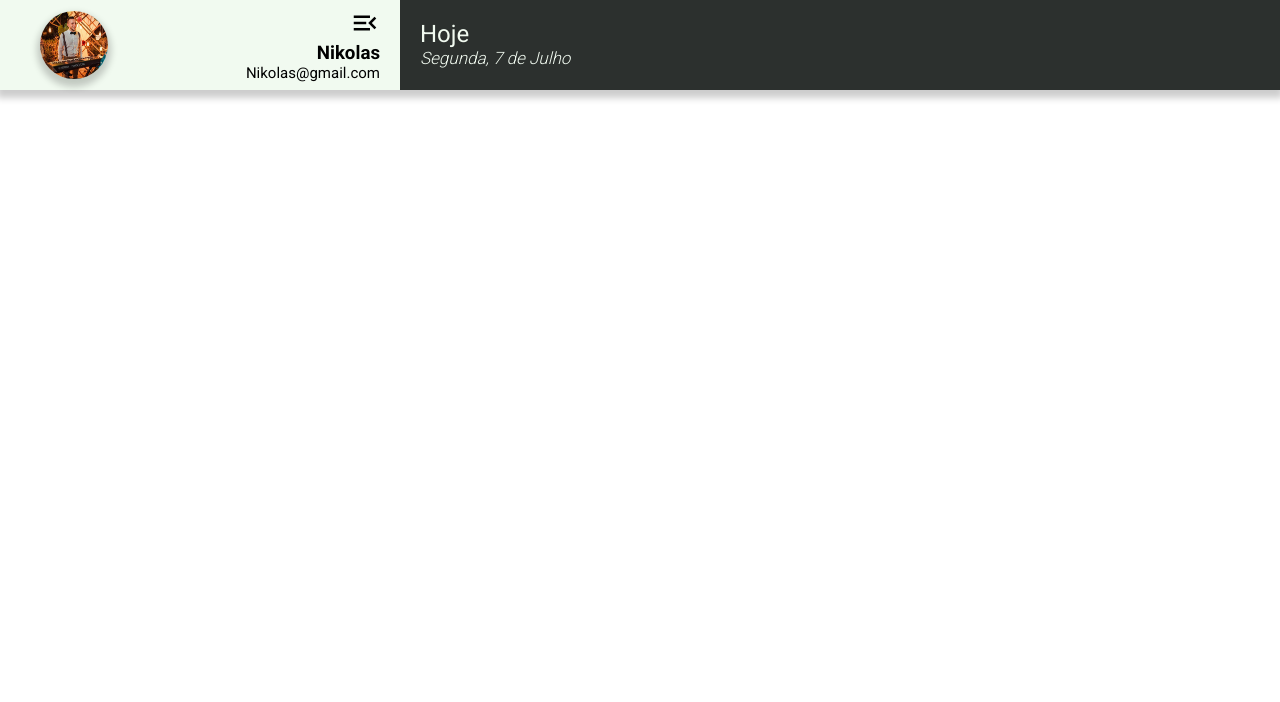
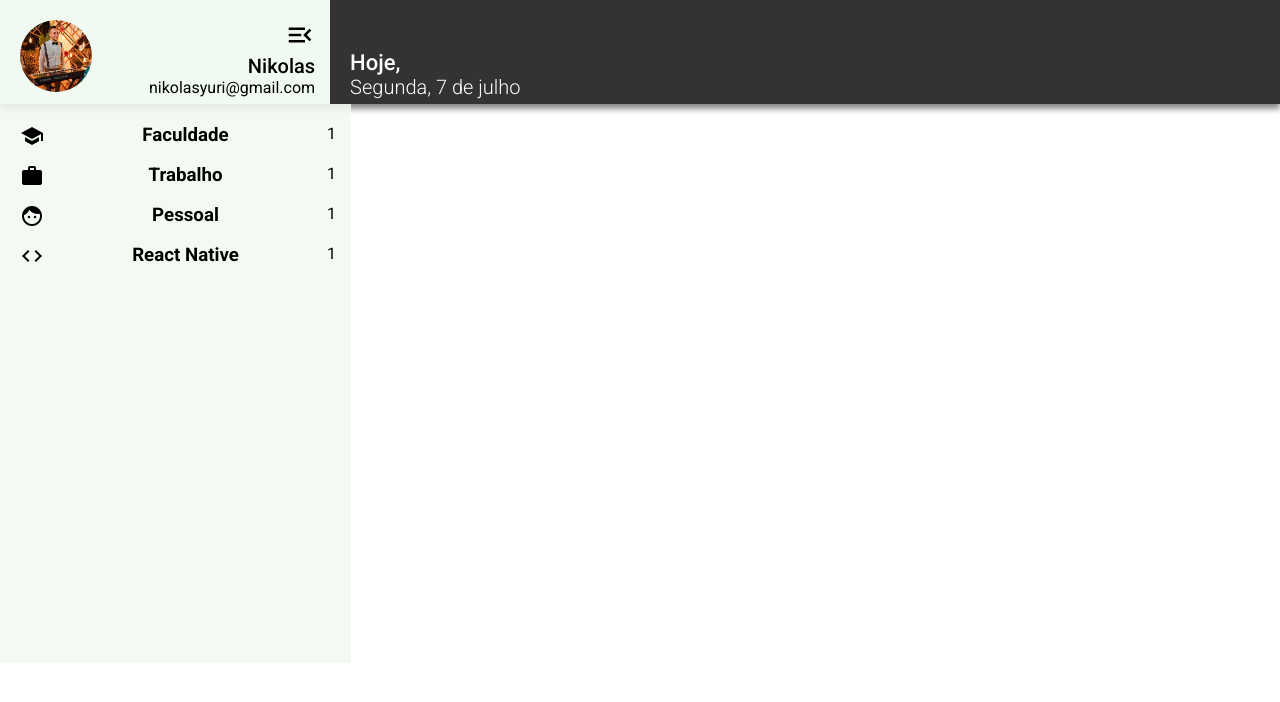
Before and after one commit to Nikolasyuri/Just-Do-It, a plain HTML site: page index.html in a window 1280 px wide. Drawn offline with Linux system fonts and the light colour scheme.

Commit message:
Começando a Estruturar

```diff
--- a/index.html
+++ b/index.html
@@ -10,23 +10,57 @@
 </head>
 <body>
     <!-- Header -->
+    <header>
         <div class="Header-Content">
             <div class="max-width">
                 <div class="left-side">
-                <img src="./assets/images/Perfil.jpg" alt="Foto de Perfil">
+                    <div class="user-img">
+                        <img src="./assets/images/Perfil.jpg" alt="User img">
+                    </div>
                     <div class="user-info">
-                    <i class="material-icons">menu_open</i>
-                    <h3 class="name">Nikolas</h3>
-                    <p class="mail">Nikolas@gmail.com</p>
+                        <span class="material-icons">menu_open</span>
+                        <div class="name">Nikolas</div>
+                        <div class="mail">nikolasyuri@gmail.com</div>
                     </div>
                 </div>
                 <div class="right-side">
-                <h2>Hoje</h2>
-                <p><span>Segunda</span>, <span>7</span> de <span>Julho</span></p>
+                    <div class="today">Hoje,</div>
+                    <span>Segunda, 7 de julho</span>
                 </div>
             </div>
         </div>
+    </header>
     <!-- Section -->
-
+    <div class="Section-Content">
+        <div class="max-width">
+            <div class="left-column">
+                <nav class="Lists">
+                    <ul>
+                        <li class="faculdade">
+                            <i class="material-icons">school</i>
+                            <h3>Faculdade</h3>
+                            <p>1</p>
+                        </li>
+                        <li class="trabalho">
+                            <i class="material-icons">work</i>
+                            <h3>Trabalho</h3>
+                            <p>1</p>
+                        </li>
+                        <li class="pessoal">
+                            <i class="material-icons">face</i>
+                            <h3>Pessoal</h3>
+                            <p>1</p>
+                        </li>
+                        <li class="React-Native">
+                            <i class="material-icons">code</i>
+                            <h3>React Native</h3>
+                            <p>1</p>
+                        </li>
+                    </ul>
+                </nav>
+            </div>
+            <div class="right-column"></div>
+        </div>
+    </div>
 </body>
 </html>
--- a/style.css
+++ b/style.css
@@ -8,49 +8,67 @@
 /* Header */
 .Header-Content .max-width{
     display: flex;
-    align-items: center;
-    width: 100%;
-    box-shadow: 0px 5px 7px 3px rgba(0, 0, 0, 0.2);
+    justify-content: space-between;
+    box-shadow: 0px 5px 6px #888888
 }
-.Header-Content .left-side{
+.Header-Content .max-width .left-side{
     display: flex;
     justify-content: space-between;
-    align-items: center;
+    width: 24%;
+    padding: 20px 15px 7px 20px;
     background-color: #F1FAF0;
-    width: 30%;
-    padding: 20px;
-    height: 50px;
 }
-.Header-Content .left-side img{
-    margin-left: 20px;
-    width: 68px;
-    height: 68px;
+.Header-Content .max-width .left-side .user-img img{
+    height: 72px;
+    width: 72px;
     border-radius: 50%;
-    box-shadow: 0px 5px 7px 3px rgba(0, 0, 0, 0.2);
 }
-.Header-Content .left-side .user-info{
+.Header-Content .max-width .left-side .user-info{
     text-align: right;
 }
-.Header-Content .left-side .user-info i{
+.Header-Content .max-width .left-side .user-info .material-icons{
     font-size: 30px;
 }
-.Header-Content .left-side .user-info p{
-    font-size: 15px;
+.Header-Content .max-width .left-side .user-info .name{
+    font-size: 20px;
+    font-weight: 500;
 }
-.Header-Content .right-side{
-    color: #F1FAF0;
-    background-color: #2C302E;
-    width: 70%;
-    padding: 20px;
-    height: 50px;
+.Header-Content .max-width .right-side{
+    color: #fff;
+    width: 74%;
+    padding: 50px 20px 0px 20px;
+    background-color: #333;
 }
-.Header-Content .right-side h2{
-    font-weight: 400;
+.Header-Content .max-width .right-side .today{
+    font-size: 22px;
+    font-weight: 500;
 }
-.Header-Content .right-side p{
-    font-style: italic;
-    font-size: 17px;
+.Header-Content .max-width .right-side span{
+    font-size: 20px;
     font-weight: 300;
 }
 
-/* Section */
+/* Section Styling */
+.Section-Content .max-width{
+    display: flex;
+}
+.Section-Content .max-width .left-column{
+    flex-direction: column;
+    background-color: #f1faf0e1;
+    width: 351px;
+    height: 559px;
+}
+.Section-Content .max-width .left-column ul{
+    padding: 20px 15px 7px 20px;
+}
+.Section-Content .max-width .left-column ul li{
+    display: flex;
+    justify-content: space-between;
+    margin-bottom: 20px;
+    height: 20px;
+}
+
+.Section-Content .max-width .right-column{
+    width: 925px;
+
+}
```
Lines whose indentation alone changed are shown as unchanged.
